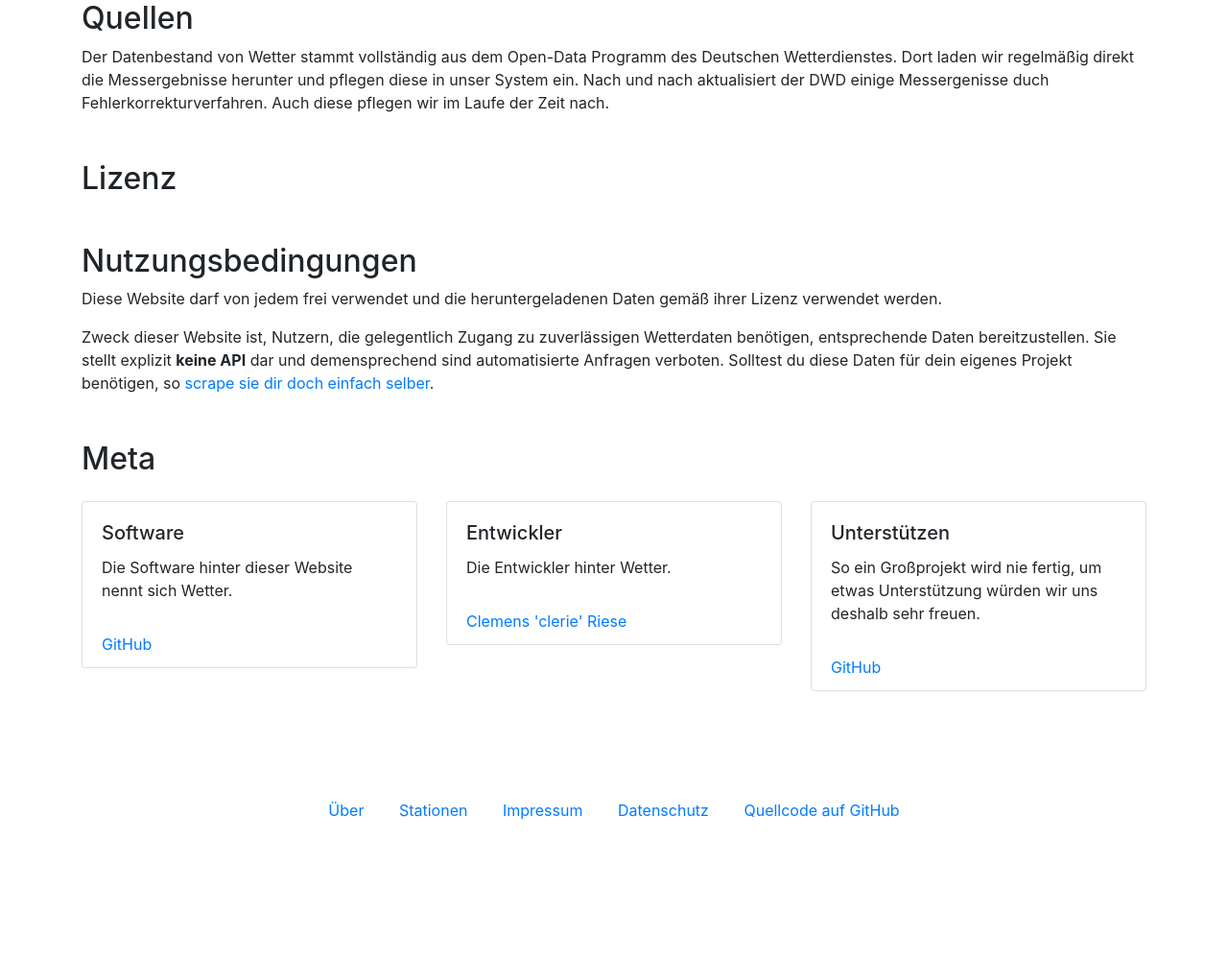
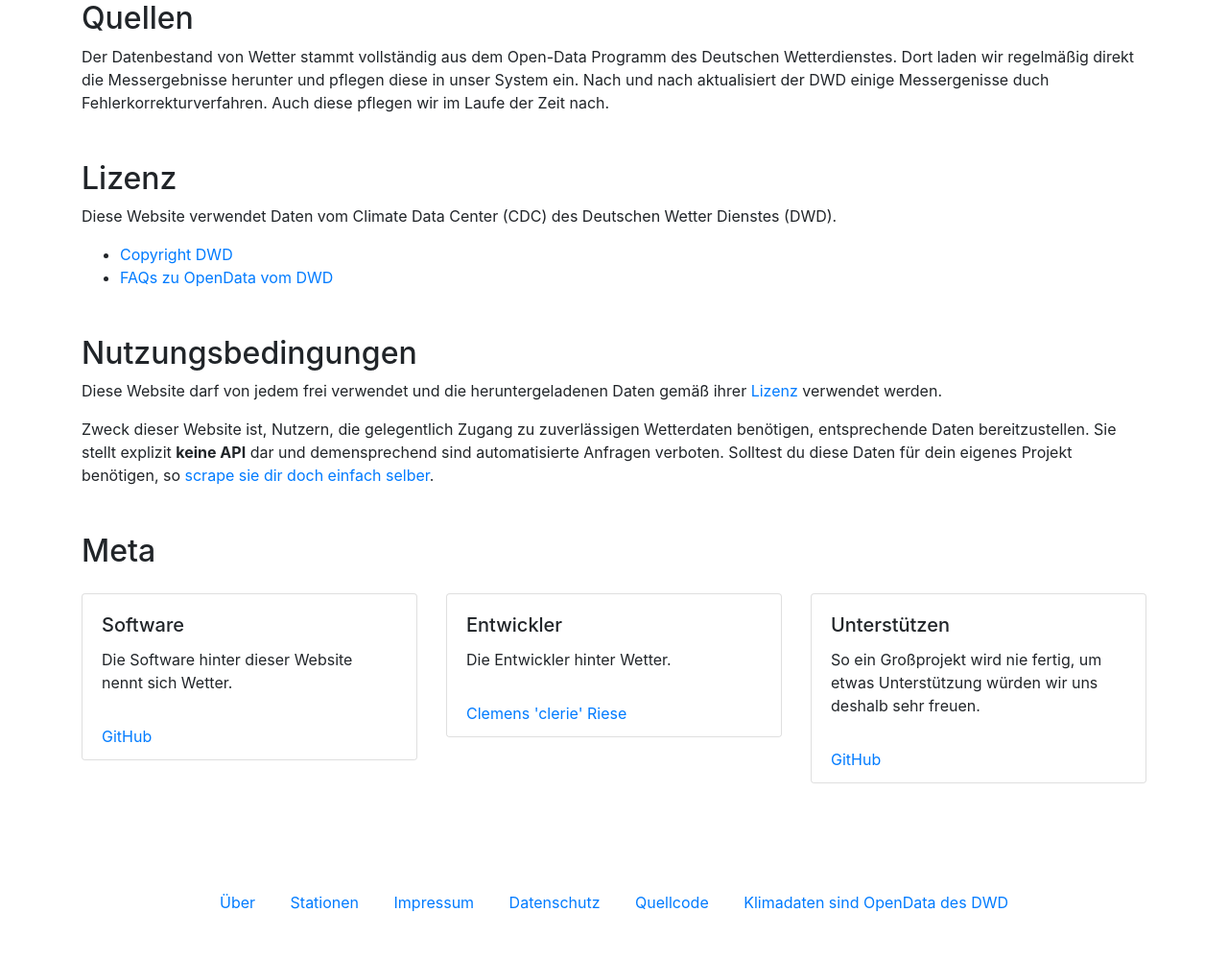
Before and after one commit to clerie/wetter, a Flask app: page /about/ in a window 1280 px wide. Shown: the part 451-1451 px from the top of the page at 96% size. Before the commit the page ends 1305 px from the top, so only its background shows below. Run offline with Flask 2, Linux system fonts and the light colour scheme; some libraries are stand-ins or nearby versions.

Commit message:
State license of climate data clearly

```diff
--- a/wetter/templates/about.html
+++ b/wetter/templates/about.html
@@ -8,17 +8,21 @@
 <section>
   <p>Wettervorhersagen gibt es mittlerweile wie Sand am Meer und es ist ein riesiges Geschäft darum gewachsen. Viel spannender jedoch ist, was die wirklichen Messergebnisse in der Vergangenheit so waren. Da diese Datenbestände nicht so einfach zu finden und für viele viel zu kompliziert zu verwenden sind, wurde diese Website erschaffen.</p>
 </section>
-<section>
+<section id="sources">
   <h2>Quellen</h2>
   <p>Der Datenbestand von Wetter stammt vollständig aus dem Open-Data Programm des Deutschen Wetterdienstes. Dort laden wir regelmäßig direkt die Messergebnisse herunter und pflegen diese in unser System ein. Nach und nach aktualisiert der DWD einige Messergenisse duch Fehlerkorrekturverfahren. Auch diese pflegen wir im Laufe der Zeit nach.</p>
 </section>
-<section>
+<section id="license">
   <h2>Lizenz</h2>
-  <p></p>
+  <p>Diese Website verwendet Daten vom Climate Data Center (CDC) des Deutschen Wetter Dienstes (DWD).</p>
+  <ul>
+    <li><a href="https://www.dwd.de/DE/service/copyright/copyright_node.html">Copyright DWD</a></li>
+    <li><a href="https://www.dwd.de/DE/leistungen/opendata/faqs_opendata.html">FAQs zu OpenData vom DWD</a></li>
+  </ul>
 </section>
-<section>
+<section id="terms">
   <h2>Nutzungsbedingungen</h2>
-  <p>Diese Website darf von jedem frei verwendet und die heruntergeladenen Daten gemäß ihrer Lizenz verwendet werden.</p>
+  <p>Diese Website darf von jedem frei verwendet und die heruntergeladenen Daten gemäß ihrer <a href="#license">Lizenz</a> verwendet werden.</p>
   <p>Zweck dieser Website ist, Nutzern, die gelegentlich Zugang zu zuverlässigen Wetterdaten benötigen, entsprechende Daten bereitzustellen. Sie stellt explizit <strong>keine API</strong> dar und demensprechend sind automatisierte Anfragen verboten. Solltest du diese Daten für dein eigenes Projekt benötigen, so <a href="https://github.com/clerie/wetter">scrape sie dir doch einfach selber</a>.</p>
 </section>
 <section>
--- a/wetter/templates/base.html
+++ b/wetter/templates/base.html
@@ -50,7 +50,8 @@
         <a href="/station/">Stationen</a>
         <a href="https://blog.clerie.de/impressum" target="_blank">Impressum</a>
         <a href="https://blog.clerie.de/datenschutz" target="_blank">Datenschutz</a>
-        <a href="https://github.com/clerie/wetter" target="_blank">Quellcode auf GitHub</a>
+        <a href="https://github.com/clerie/wetter" target="_blank">Quellcode</a>
+        <a href="/about/#license">Klimadaten&nbsp;sind&nbsp;OpenData&nbsp;des&nbsp;DWD</a>
       </div>
     </footer>
     <!-- Optional JavaScript -->
```
